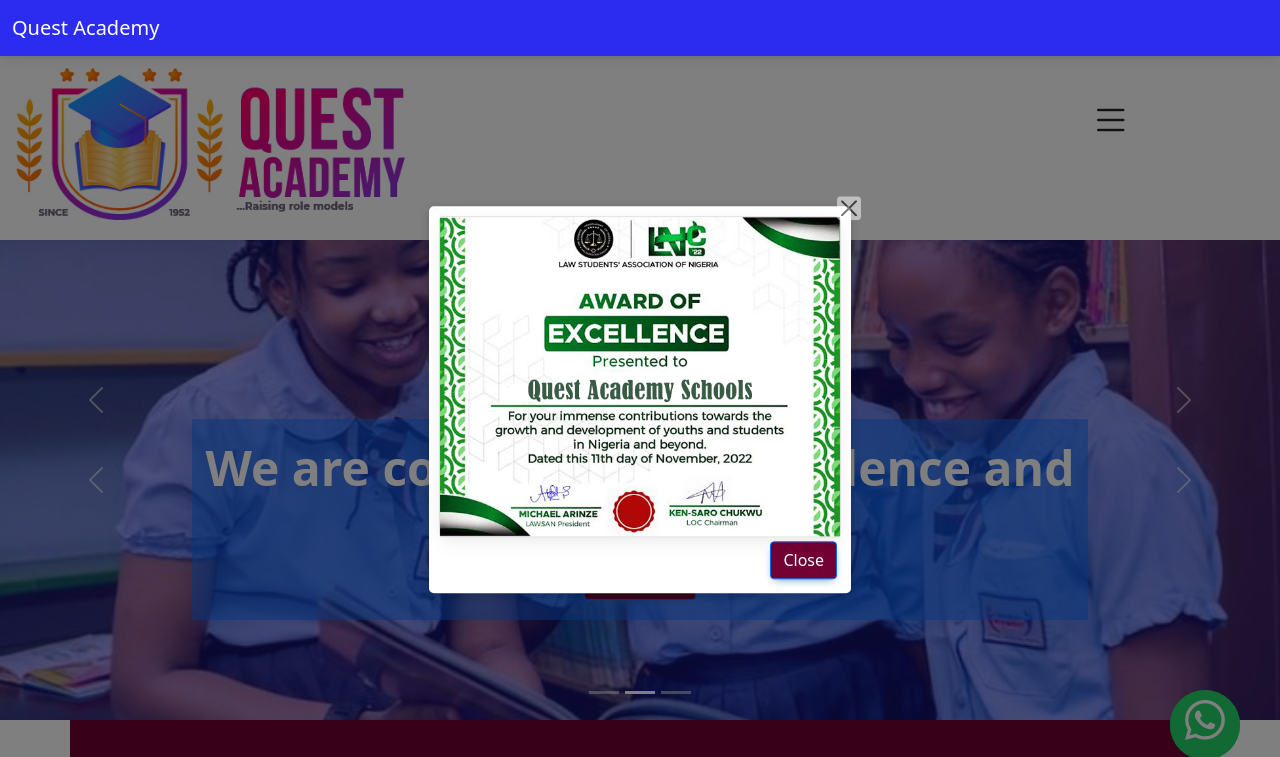
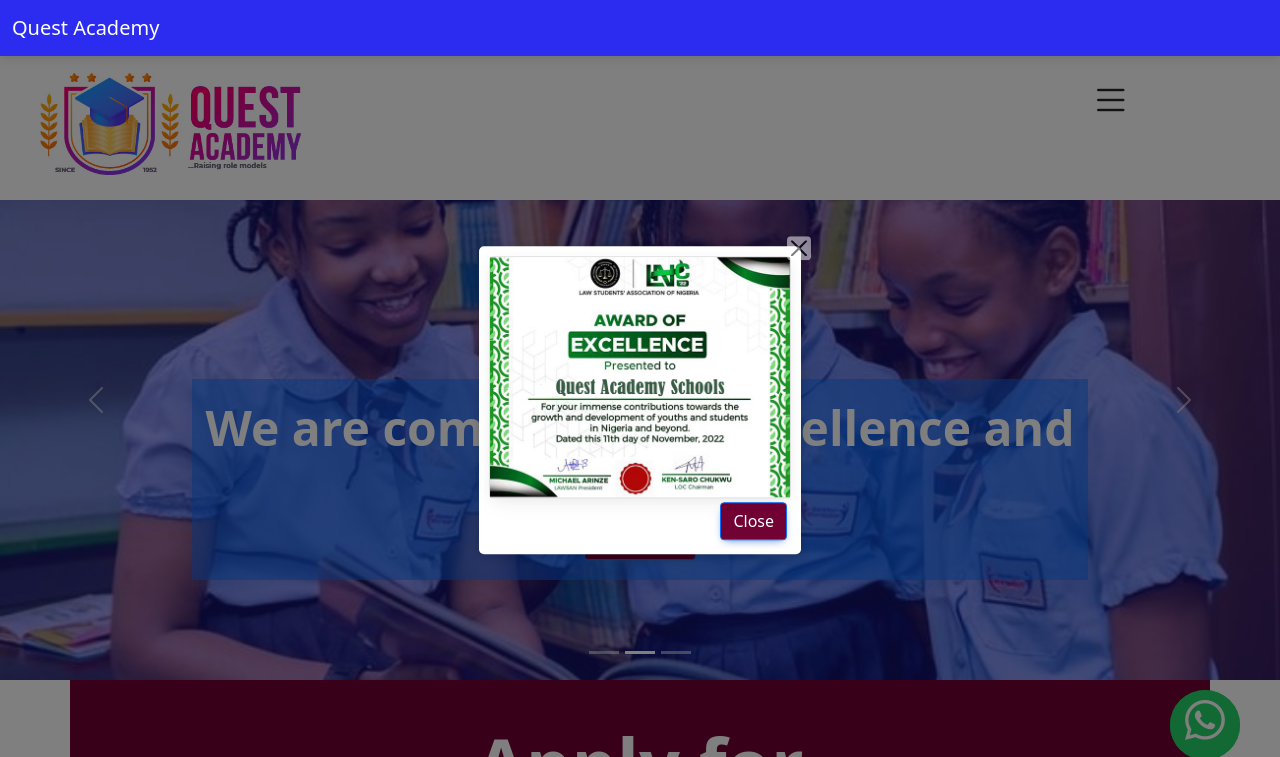
Before and after one commit to Christian047/Quest-Academy-School-Website, a plain HTML site: page index.html in a window 1280 px wide. Shown: the top 757 px of the page. Drawn offline with nearby package versions, Linux system fonts and the light colour scheme; a script that the page names is missing.

Commit message:
second commit

```diff
--- a/Jesuit.css
+++ b/Jesuit.css
@@ -215,7 +215,7 @@
   }
 
 .logo-placement{
-  height: 240px;
+  height: 200px;
   display: block;
   align-content: center;
   padding: 1rem;
@@ -229,7 +229,7 @@
 
 
 .school-logo{
-  height: 200px;
+  max-height: 150px;
   width: auto;
   padding-top: 3rem;
 
--- a/index.html
+++ b/index.html
@@ -42,7 +42,7 @@
       <button type="button" class="btn-close btn-close-dark bg-white close-icon" aria-label="Close"></button>
 
         <div> <div class="card">
-          <img src="Cert1.png" alt="" class="" style="max-width:400px; height:auto;">
+          <img src="Cert1.png" alt="" class="" style="max-width:300px; height:auto;">
         </div> </div>
 
 <div class="text-end">
@@ -213,9 +213,10 @@
 
     <div class="row">
       <div class="col-10">
-        <div class="container logo-placement"> <img src="School logo.jpg" alt="" class="school-logo"> </div>
+        <div class="container logo-placement"> <img src="School logo.jpg" alt="" class="container school-logo"> </div>
       </div>
-      <div class="col-2 hamburger-placement"> <i class="bi bi-list" data-bs-toggle="offcanvas"
+      <div class="col-2 hamburger-placement"> <i class="bi bi-list"
+        data-bs-toggle="offcanvas"
         data-bs-target="#offcanvasExample"
         aria-controls="offcanvasExample"
         aria-expanded="false"
@@ -269,14 +270,6 @@
         </div>
 
       </div>
-      <button class="carousel-control-prev" type="button" data-bs-target="#carouselExampleCaptions" data-bs-slide="prev">
-        <span class="carousel-control-prev-icon" aria-hidden="true"></span>
-        <span class="visually-hidden">Previous</span>
-      </button>
-      <button class="carousel-control-next" type="button" data-bs-target="#carouselExampleCaptions" data-bs-slide="next">
-        <span class="carousel-control-next-icon" aria-hidden="true"></span>
-        <span class="visually-hidden">Next</span>
-      </button>
     </div>
 
 
```
